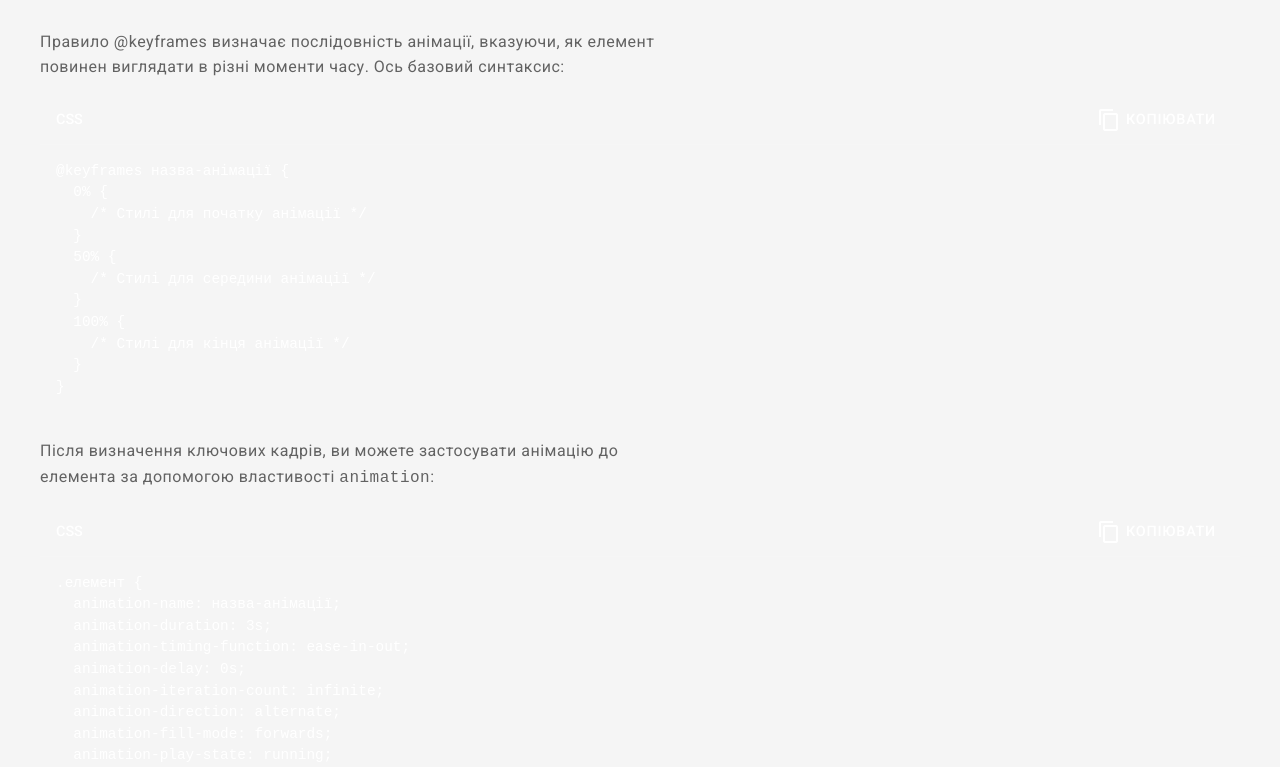
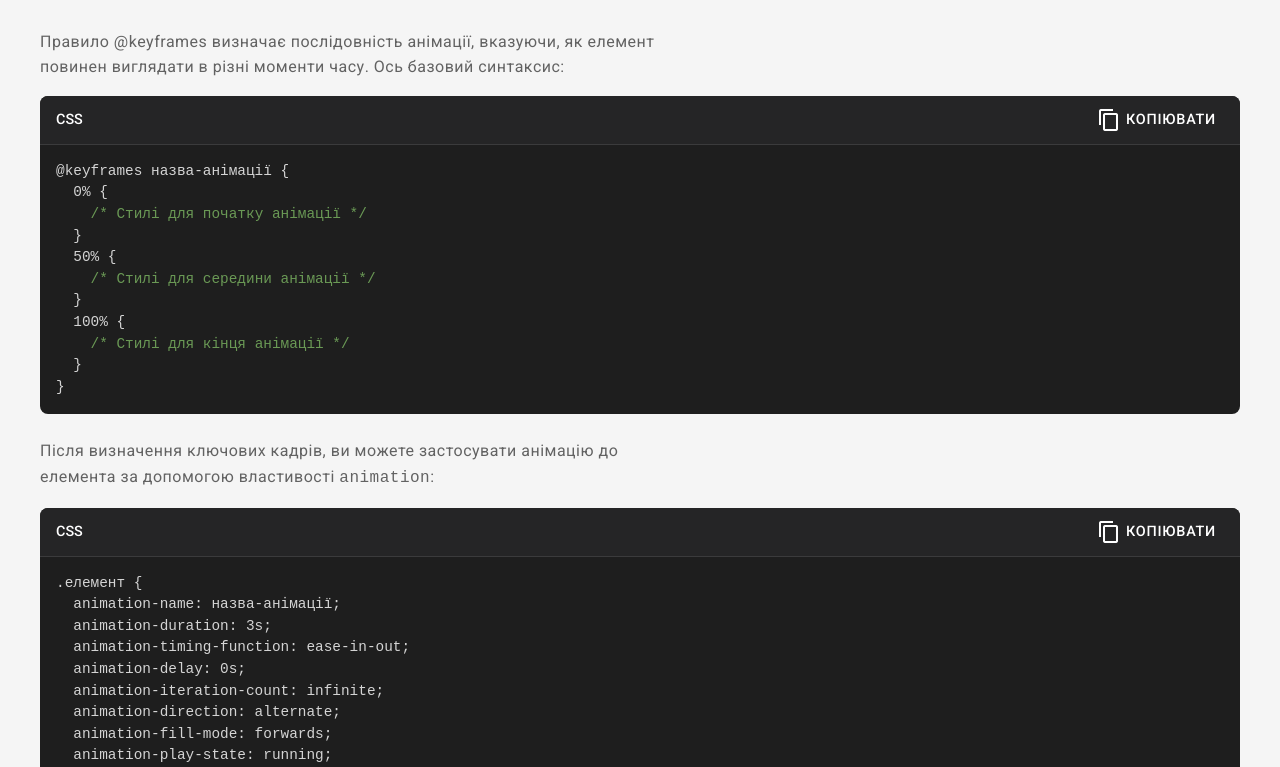
Before and after one commit to olpex/css_animation_teaching_site, a plain HTML site: page tutorials/keyframes.html in a window 1280 px wide. Shown: the part 633-1400 px from the top of the page. Drawn offline with Linux system fonts and the light colour scheme.

Commit message:
changed font color

```diff
--- a/tutorials/keyframes.html
+++ b/tutorials/keyframes.html
@@ -54,7 +54,7 @@
 
         /* Стилі для прикладів коду */
         .code-example {
-            background-color: var(--bg-dark);
+            background-color: #1e1e1e; /* Темний фон для блоків коду */
             border-radius: var(--border-radius-large);
             margin-bottom: var(--space-lg);
             overflow: hidden;
@@ -64,7 +64,7 @@
             display: flex;
             justify-content: space-between;
             align-items: center;
-            background-color: var(--bg-darker);
+            background-color: #252526; /* Темніший фон для заголовка блоку коду */
             padding: var(--space-sm) var(--space-md);
             border-bottom: 1px solid rgba(255, 255, 255, 0.1);
         }
@@ -100,10 +100,20 @@
 
         .code-content pre {
             margin: 0;
-            color: var(--text-light);
+            color: #d4d4d4; /* Світло-сірий колір для тексту */
             font-family: 'Roboto Mono', monospace;
             font-size: 0.9rem;
             line-height: 1.5;
+        }
+
+        /* Забезпечуємо видимість коментарів у блоках коду */
+        .code-content pre code {
+            color: #d4d4d4; /* Світло-сірий колір для основного тексту коду */
+        }
+
+        .code-content pre code .comment,
+        .code-content pre code .comment-content {
+            color: #6a9955; /* Зелений колір для коментарів */
         }
 
         /* Стилі для демонстрацій */
@@ -292,13 +302,13 @@
                     <div class="code-content">
                         <pre><code>@keyframes назва-анімації {
   0% {
-    /* Стилі для початку анімації */
+    <span class="comment">/* Стилі для початку анімації */</span>
   }
   50% {
-    /* Стилі для середини анімації */
+    <span class="comment">/* Стилі для середини анімації */</span>
   }
   100% {
-    /* Стилі для кінця анімації */
+    <span class="comment">/* Стилі для кінця анімації */</span>
   }
 }</code></pre>
                     </div>
```
